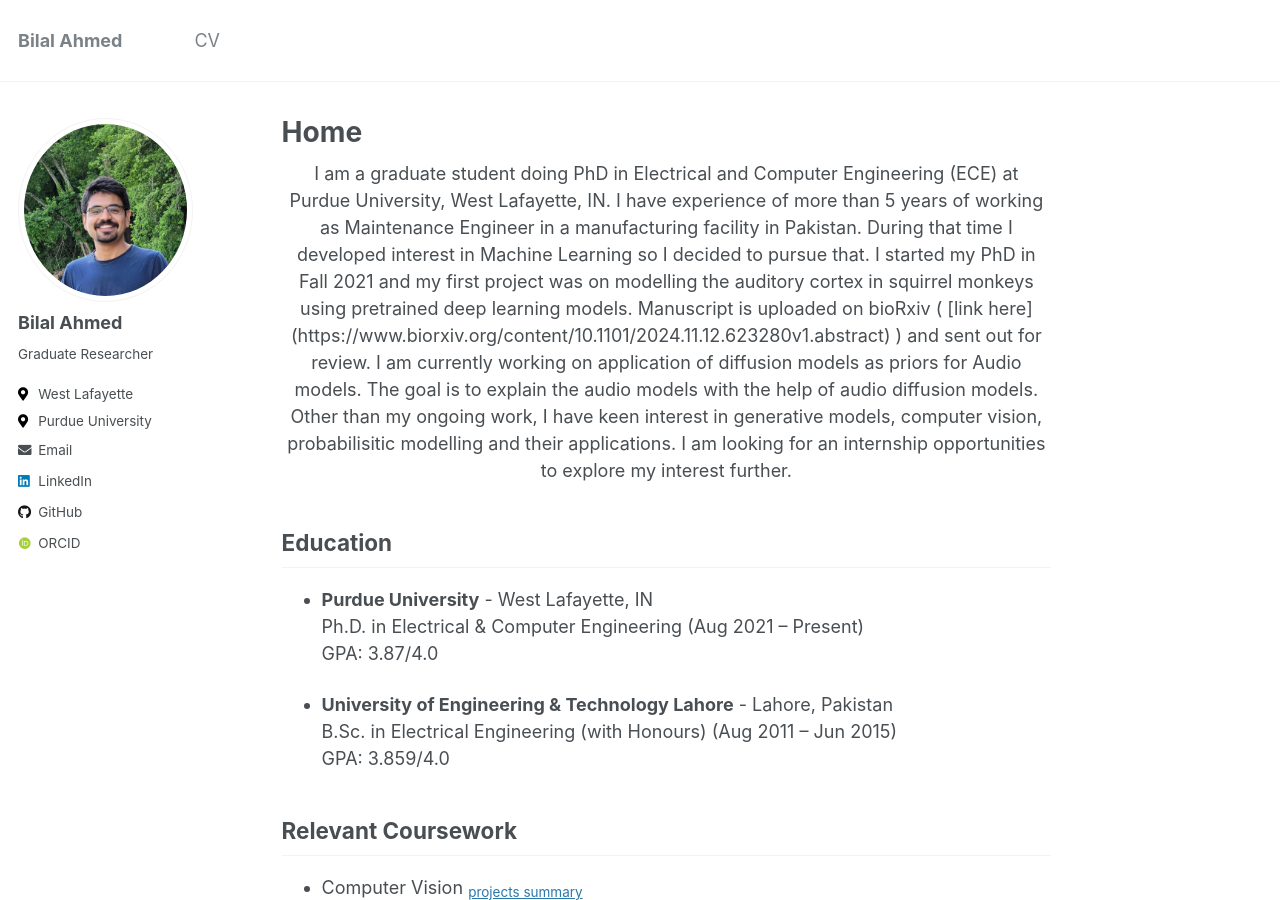
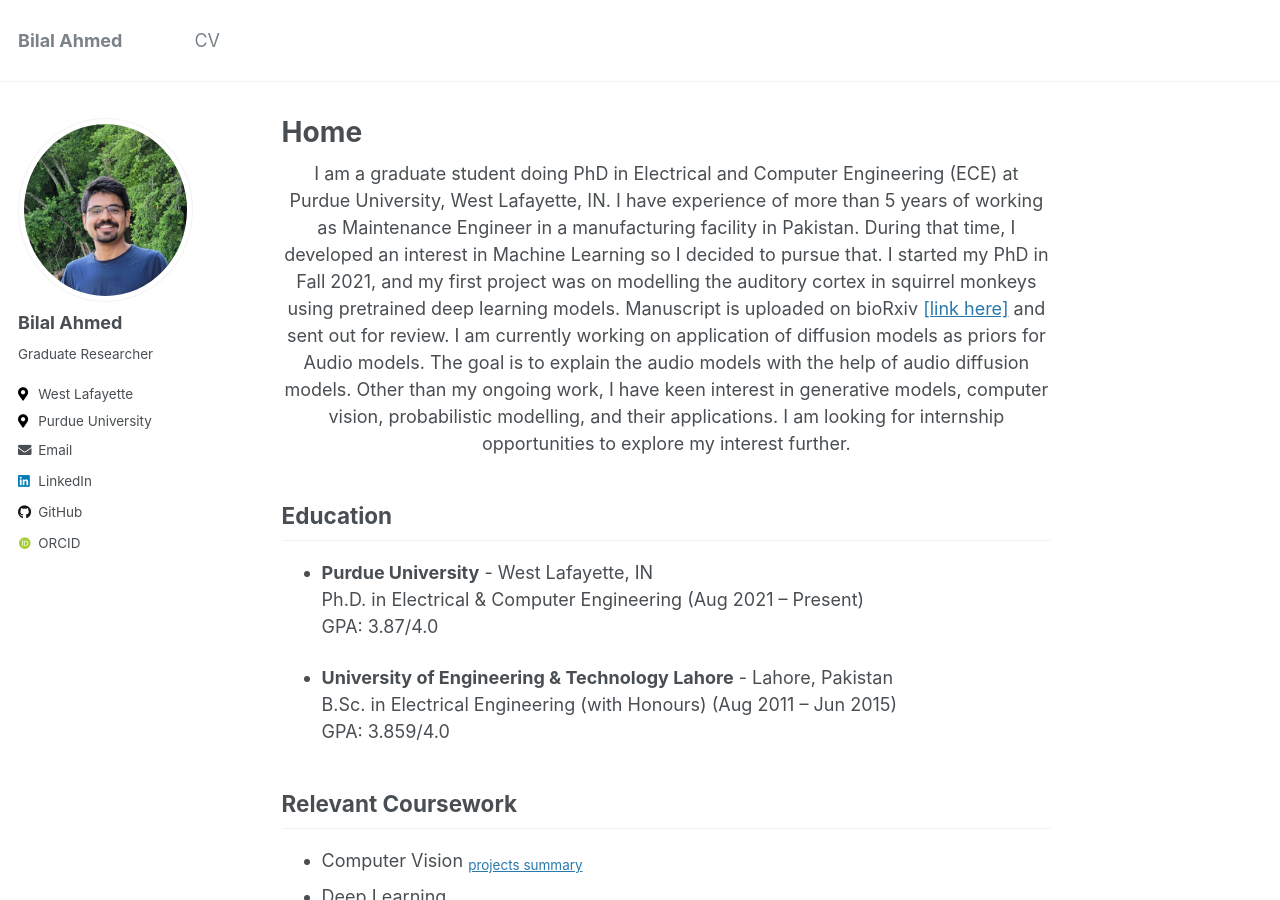
Before and after one commit to bilalhsp/bilalhsp.github.io, a Jekyll site: the page built from _pages/home.md, in a window 1280 px wide and 900 px high. Built offline with Jekyll 4.4.1, drawn with Linux system fonts in a browser that asks for light colours; some web fonts are replaced.

Commit message:
my profile summary updated

```diff
--- a/_pages/home.md
+++ b/_pages/home.md
@@ -13,14 +13,17 @@ redirect_from:
 
 
 <center>
-I am a graduate student doing PhD in Electrical and Computer Engineering (ECE) at Purdue University, West Lafayette, IN. I have experience of more than 5 years of working as Maintenance Engineer in a manufacturing facility in Pakistan. During that time I developed interest in Machine Learning so I decided to pursue that. I started my PhD in Fall 2021 and my first project was on modelling the auditory cortex in squirrel monkeys using pretrained deep learning models. Manuscript is uploaded on bioRxiv ( [link here](https://www.biorxiv.org/content/10.1101/2024.11.12.623280v1.abstract) ) and sent out for review.
-I am currently working on application of diffusion models as priors for Audio models. The goal is to explain the audio models with the help of audio diffusion models. Other than my ongoing work, I have keen interest in generative models, computer vision, probabilisitic modelling and their applications.
-I am looking for an internship opportunities to explore my interest further.
+    I am a graduate student doing PhD in Electrical and Computer Engineering (ECE) at Purdue University, West Lafayette, IN.
+    I have experience of more than 5 years of working as Maintenance Engineer in a manufacturing facility in Pakistan. During that time,
+    I developed an interest in Machine Learning so I decided to pursue that. I started my PhD in Fall 2021, and my first project was
+    on modelling the auditory cortex in squirrel monkeys using pretrained deep learning models. Manuscript is uploaded on bioRxiv
+    <a href="https://www.biorxiv.org/content/10.1101/2024.11.12.623280v1.abstract" target="_blank">[link here]</a> and sent out for review.
+    I am currently working on application of diffusion models as priors for Audio models. The goal is to explain the audio models
+    with the help of audio diffusion models. Other than my ongoing work, I have keen interest in generative models, computer vision,
+    probabilistic modelling, and their applications.
+    I am looking for internship opportunities to explore my interest further.
+</center>
 
-
-<!-- PhD student specializing in auditory processing with deep learning models, seeking an internship   -->
-<!-- to further explore machine learning applications and gain experience. -->
-</center>
 
 ## Education
 - **Purdue University** - West Lafayette, IN
```
